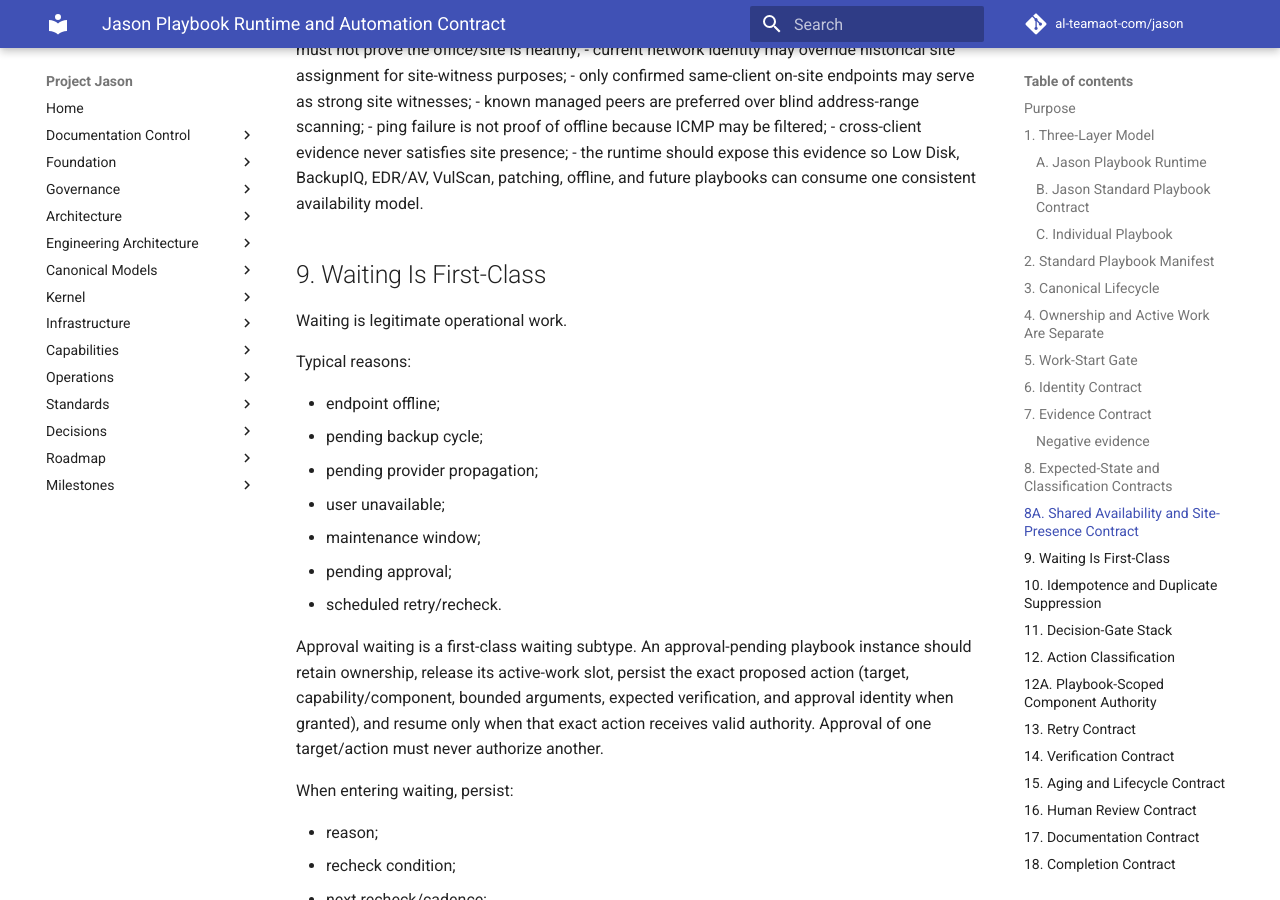
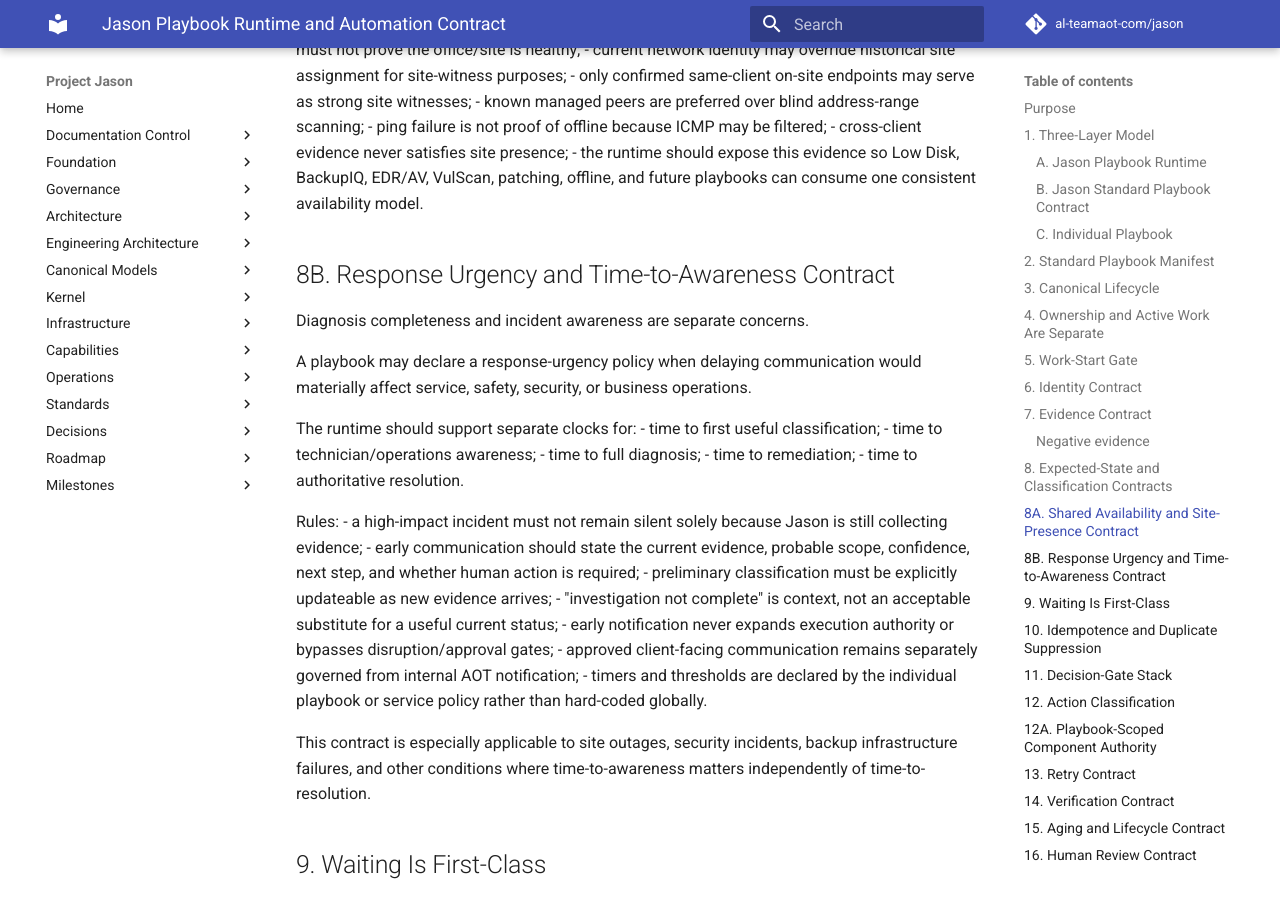
Before and after one commit to al-teamaot-com/jason, an MkDocs documentation site: the page built from docs/playbooks/Jason-Playbook-Runtime-Automation-Contract.md, in a window 1280 px wide and 900 px high, scrolled down 7667 px. Built offline with MkDocs 1.6.1 and Material for MkDocs 9.7.7, drawn with Linux system fonts in a browser that asks for light colours; comment, search, counter and statistics services are not loaded.

Commit message:
Define response urgency and time-to-awareness runtime contract

```diff
--- a/docs/playbooks/Jason-Playbook-Runtime-Automation-Contract.md
+++ b/docs/playbooks/Jason-Playbook-Runtime-Automation-Contract.md
@@ -307,6 +307,30 @@
 - ping failure is not proof of offline because ICMP may be filtered;
 - cross-client evidence never satisfies site presence;
 - the runtime should expose this evidence so Low Disk, BackupIQ, EDR/AV, VulScan, patching, offline, and future playbooks can consume one consistent availability model.
+
+## 8B. Response Urgency and Time-to-Awareness Contract
+
+Diagnosis completeness and incident awareness are separate concerns.
+
+A playbook may declare a response-urgency policy when delaying communication would materially affect service, safety, security, or business operations.
+
+The runtime should support separate clocks for:
+- time to first useful classification;
+- time to technician/operations awareness;
+- time to full diagnosis;
+- time to remediation;
+- time to authoritative resolution.
+
+Rules:
+- a high-impact incident must not remain silent solely because Jason is still collecting evidence;
+- early communication should state the current evidence, probable scope, confidence, next step, and whether human action is required;
+- preliminary classification must be explicitly updateable as new evidence arrives;
+- "investigation not complete" is context, not an acceptable substitute for a useful current status;
+- early notification never expands execution authority or bypasses disruption/approval gates;
+- approved client-facing communication remains separately governed from internal AOT notification;
+- timers and thresholds are declared by the individual playbook or service policy rather than hard-coded globally.
+
+This contract is especially applicable to site outages, security incidents, backup infrastructure failures, and other conditions where time-to-awareness matters independently of time-to-resolution.
 
 ## 9. Waiting Is First-Class
 
```
